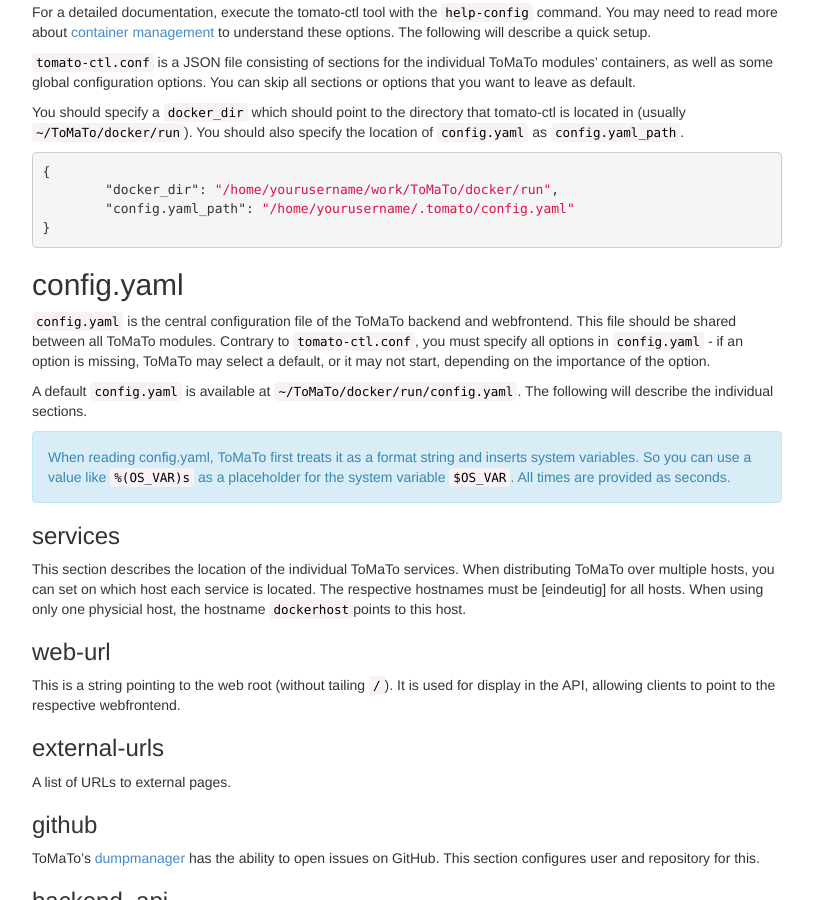
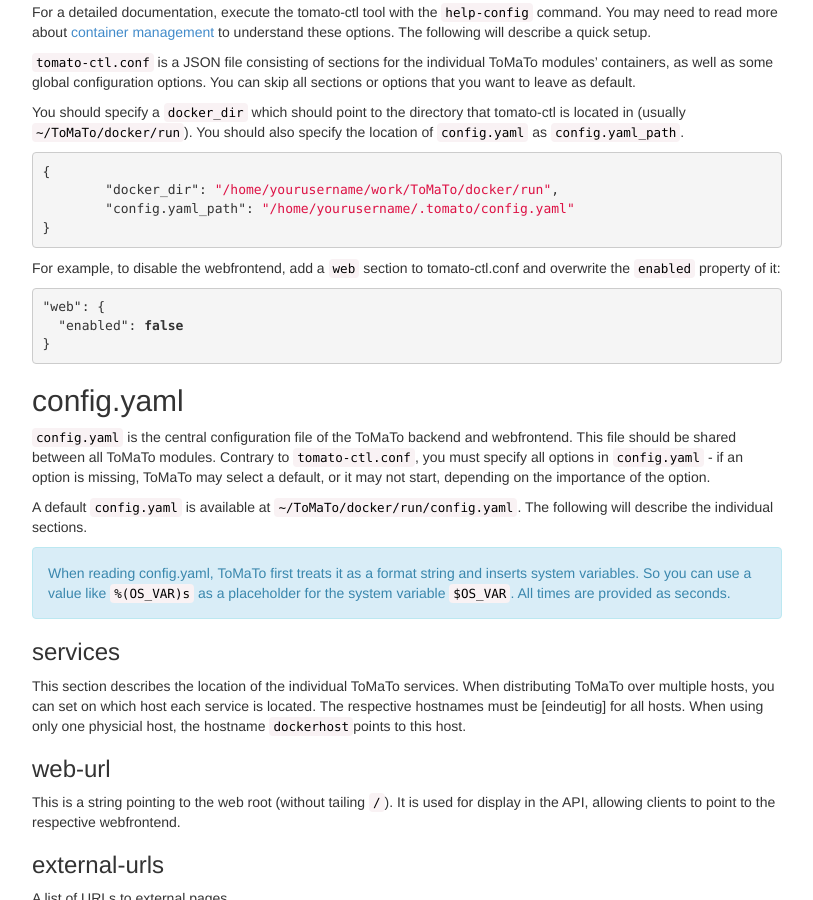
Before and after one commit to GLab/glab.github.io, a Jekyll site: the page built from manuals/setup/config.md, in a window 1280 px wide and 900 px high, scrolled down 899 px. Shown: the whole window, without its empty margins (248-1061 px from the left). Built offline with Jekyll 4.4.1, drawn with Linux system fonts in a browser that asks for light colours.

Commit message:
started tomato-ctl setup manpage

```diff
--- a/manuals/setup/config.md
+++ b/manuals/setup/config.md
@@ -26,7 +26,7 @@ The configuration file is read from all of these locations, in the respective or
 
 The location of config.yaml is defined in tomato-ctl.conf
 
-## tomato-ctl.conf
+## <a name="tomato-ctl.conf"></a>tomato-ctl.conf
 
 `tomato-ctl.conf` defines the behavior of the [tomato-ctl tool](../tomato-ctl). This includes the selection of available ToMaTo modules on the host, docker container options like DNS server, and the selection of directories. Thus, this file depends on the host: if you distribute your ToMaTo services over multiple hosts, each host will have its individual `tomato-ctl.conf`. Although ToMaTo runs in a container, all data is stored on the host's hard disk.
 
@@ -43,7 +43,14 @@ You should specify a `docker_dir` which should point to the directory that tomat
 }
 {% endhighlight %}
 
-## config.yaml
+For example, to disable the webfrontend, add a `web` section to tomato-ctl.conf and overwrite the `enabled` property of it:
+{% highlight json %}
+"web": {
+  "enabled": false
+}
+{% endhighlight %}
+
+## <a name="config.yaml"></a>config.yaml
 
 `config.yaml` is the central configuration file of the ToMaTo backend and webfrontend. This file should be shared between all ToMaTo modules. Contrary to `tomato-ctl.conf`, you must specify all options in `config.yaml` - if an option is missing, ToMaTo may select a default, or it may not start, depending on the importance of the option.
 
```
Also changed, not shown: manuals/setup/tomato-ctl.md (added, +41 -0 lines).
